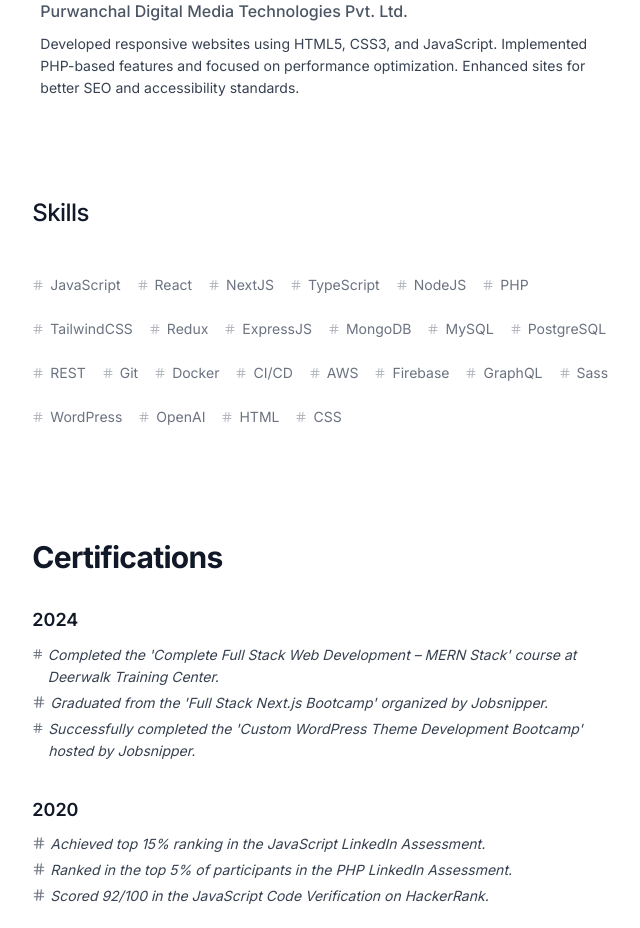
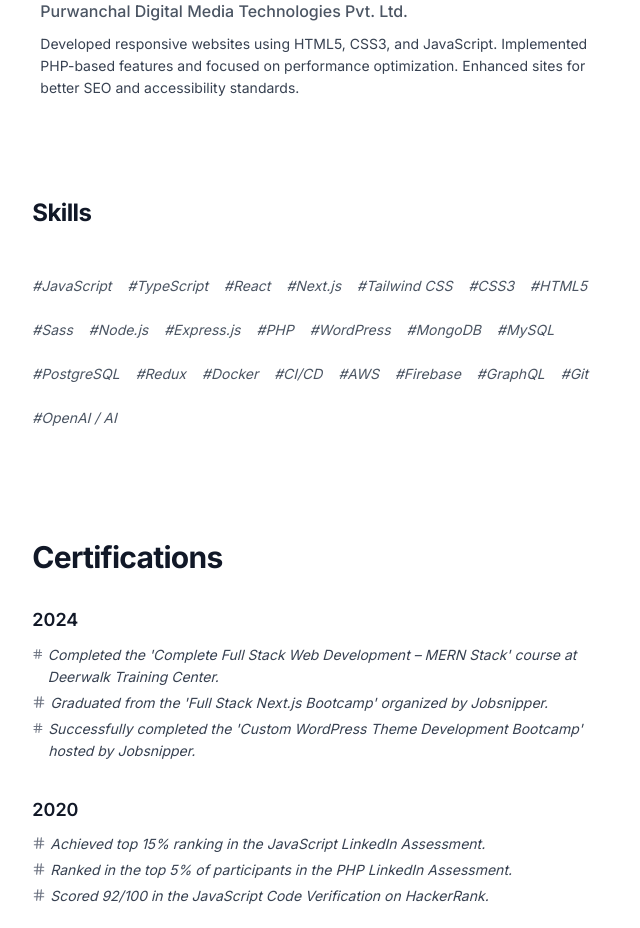
Before and after one commit to pradipchaudhary/portfolio.v3, a Next.js app: page / in a window 1280 px wide. Shown: the part 2180-3108 px from the top of the page, without its empty margins (493-1133 px from the left). Built offline with nearby package versions, Linux system fonts and the light colour scheme.

Commit message:
fixed skill item section

```diff
--- a/components/sections/skills/Skills.tsx
+++ b/components/sections/skills/Skills.tsx
@@ -1,220 +1,258 @@
 "use client";
 
 import React, { useState } from "react";
-import { Hash, Code, Atom, Server, Database, Zap, GitBranch } from "lucide-react";
+import { Workflow } from "lucide-react";
 import { motion, AnimatePresence } from "framer-motion";
+import {
+  SiJavascript,
+  SiReact,
+  SiNextdotjs,
+  SiTypescript,
+  SiNodedotjs,
+  SiExpress,
+  SiMongodb,
+  SiMysql,
+  SiPostgresql,
+  SiTailwindcss,
+  SiRedux,
+  SiDocker,
+  SiFirebase,
+  SiGraphql,
+  SiHtml5,
+  SiGit,
+  SiOpenai,
+} from "react-icons/si";
+import { FaAmazon, FaCss3, FaWordpress } from "react-icons/fa";
+import { DiPhp } from "react-icons/di";
+import { FaSass } from "react-icons/fa6";
 
-// Skills with trending and in-demand topics
+// Skills array organized by category with brand colors
 const skills = [
+  // Frontend
   {
     name: "JavaScript",
-    icon: <Code className="w-4 h-4 text-yellow-500" />,
+    icon: <SiJavascript className="w-5 h-5 text-yellow-500" />,
+    description: "Core language for building dynamic web apps.",
     topics: ["Promises", "Async/Await", "Functional Programming", "ES6+", "DOM Manipulation", "Event Loop", "Modules", "Fetch API", "Error Handling"],
   },
   {
+    name: "TypeScript",
+    icon: <SiTypescript className="w-5 h-5 text-blue-600" />,
+    description: "Typed JavaScript for scalability and safety.",
+    topics: ["Types", "Interfaces", "Generics", "Utility Types", "Type Guards", "TS Config", "Advanced Typing"],
+  },
+  {
     name: "React",
-    icon: <Atom className="w-4 h-4 text-cyan-500" />,
+    icon: <SiReact className="w-5 h-5 text-cyan-500" />,
+    description: "Component-based UI library for building web apps.",
     topics: ["Hooks", "Context", "Routing", "State Management", "React Query", "Suspense", "React 18 Features", "Performance Optimization"],
   },
   {
-    name: "NextJS",
-    icon: <Atom className="w-4 h-4 text-gray-800" />,
+    name: "Next.js",
+    icon: <SiNextdotjs className="w-5 h-5 text-black" />,
+    description: "Fullstack React framework for production apps.",
     topics: ["SSR", "SSG", "ISR", "API Routes", "Middleware", "NextAuth", "Image Optimization", "SEO Best Practices"],
   },
   {
-    name: "TypeScript",
-    icon: <Code className="w-4 h-4 text-blue-600" />,
-    topics: ["Types", "Interfaces", "Generics", "Utility Types", "Type Guards", "TS Config", "Advanced Typing"],
+    name: "Tailwind CSS",
+    icon: <SiTailwindcss className="w-5 h-5 text-sky-400" />,
+    description: "Utility-first CSS framework for rapid UI development.",
+    topics: ["Utilities", "Responsive Design", "Flex/Grid", "Animations", "Dark Mode", "Custom Themes", "Transitions", "Pro Plugins"],
   },
   {
-    name: "NodeJS",
-    icon: <Server className="w-4 h-4 text-green-500" />,
+    name: "CSS3",
+    icon: <FaCss3 className="w-5 h-5 text-blue-500" />,
+    description: "Styling web pages and layouts.",
+    topics: ["Flexbox", "Grid", "Animations", "Transitions", "Responsive Design", "Variables", "Pseudo-classes", "Media Queries"],
+  },
+  {
+    name: "HTML5",
+    icon: <SiHtml5 className="w-5 h-5 text-orange-500" />,
+    description: "Markup language for structuring web content.",
+    topics: ["Tags", "Forms", "Semantic HTML", "Accessibility", "SEO", "Media Elements", "Canvas", "Web Components"],
+  },
+  {
+    name: "Sass",
+    icon: <FaSass className="w-5 h-5 text-pink-300" />,
+    description: "CSS preprocessor for enhanced styling capabilities.",
+    topics: ["Variables", "Mixins", "Nesting", "Partials", "Inheritance", "Functions", "Loops", "Responsive Design"],
+  },
+
+  // Backend
+  {
+    name: "Node.js",
+    icon: <SiNodedotjs className="w-5 h-5 text-green-600" />,
+    description: "Backend runtime for building scalable applications.",
     topics: ["Express", "REST APIs", "GraphQL APIs", "Event Loop", "Streams", "File System", "JWT Auth", "WebSockets", "Error Handling"],
   },
   {
+    name: "Express.js",
+    icon: <SiExpress className="w-5 h-5 text-gray-800" />,
+    description: "Minimalist backend framework for Node.js.",
+    topics: ["Middleware", "Routing", "Error Handling", "JWT Auth", "REST APIs", "CORS", "Validation", "Express Generator"],
+  },
+  {
     name: "PHP",
-    icon: <Code className="w-4 h-4 text-purple-600" />,
+    icon: <DiPhp className="w-5 h-5 text-purple-600" />,
+    description: "Server-side scripting language for web development.",
     topics: ["OOP", "Laravel", "Composer", "MVC", "Routing", "Blade Templates", "Eloquent ORM", "Authentication", "REST API"],
   },
   {
-    name: "TailwindCSS",
-    icon: <Zap className="w-4 h-4 text-blue-400" />,
-    topics: ["Utilities", "Responsive Design", "Flex/Grid", "Animations", "Dark Mode", "Custom Themes", "Transitions", "Pro Plugins"],
+    name: "WordPress",
+    icon: <FaWordpress className="w-5 h-5 text-blue-700" />,
+    description: "Content management system for building websites.",
+    topics: ["Themes", "Plugins", "Custom Post Types", "Gutenberg", "REST API", "WooCommerce", "Security", "SEO"],
   },
-  {
-    name: "Redux",
-    icon: <Atom className="w-4 h-4 text-purple-500" />,
-    topics: ["Store", "Reducers", "Actions", "Redux Toolkit", "Middleware", "Async Thunks", "State Normalization", "React-Redux Hooks"],
-  },
-  {
-    name: "ExpressJS",
-    icon: <Server className="w-4 h-4 text-gray-700" />,
-    topics: ["Middleware", "Routing", "Error Handling", "JWT Auth", "REST APIs", "CORS", "Validation", "Express Generator"],
-  },
+
+  // Databases
   {
     name: "MongoDB",
-    icon: <Database className="w-4 h-4 text-green-700" />,
+    icon: <SiMongodb className="w-5 h-5 text-green-700" />,
+    description: "NoSQL database for flexible and scalable data storage.",
     topics: ["Collections", "Queries", "Indexes", "Aggregation", "Transactions", "Mongoose", "Data Modeling", "Replication", "Sharding"],
   },
   {
     name: "MySQL",
-    icon: <Database className="w-4 h-4 text-blue-600" />,
-    topics: ["Tables", "Joins", "Stored Procedures", "Indexes", "Transactions", "Triggers", "Views", "Performance Tuning"],
+    icon: <SiMysql className="w-5 h-5 text-blue-600" />,
+    description: "Relational database for structured data.",
+    topics: ["Tables", "Joins", "Stored Procedures", "Indexes", "Transactions", "Normalization", "Triggers", "Views", "Performance Tuning"],
   },
   {
     name: "PostgreSQL",
-    icon: <Database className="w-4 h-4 text-indigo-600" />,
+    icon: <SiPostgresql className="w-5 h-5 text-indigo-600" />,
+    description: "Advanced SQL database for large-scale applications.",
     topics: ["Schemas", "Indexes", "Transactions", "Views", "Stored Procedures", "Full-Text Search", "JSON Support", "PostGIS"],
   },
+
+  // State Management
   {
-    name: "REST",
-    icon: <Code className="w-4 h-4 text-gray-600" />,
-    topics: ["GET/POST/PUT/DELETE", "Stateless", "JSON", "Authentication", "Rate Limiting", "Caching", "Versioning", "Error Handling"],
+    name: "Redux",
+    icon: <SiRedux className="w-5 h-5 text-purple-500" />,
+    description: "State management for React applications.",
+    topics: ["Store", "Reducers", "Actions", "Redux Toolkit", "Middleware", "Async Thunks", "State Normalization", "React-Redux Hooks"],
   },
-  {
-    name: "Git",
-    icon: <GitBranch className="w-4 h-4 text-orange-500" />,
-    topics: ["Commit", "Branching", "Merge", "Rebase", "GitHub", "GitLab", "Version Control Workflow", "Pull Requests", "CI/CD Integration"],
-  },
+
+  // DevOps / CI-CD / Containerization
   {
     name: "Docker",
-    icon: <Code className="w-4 h-4 text-blue-500" />,
+    icon: <SiDocker className="w-5 h-5 text-blue-500" />,
+    description: "Containerization for consistent development and deployment.",
     topics: ["Containers", "Images", "Volumes", "Docker Compose", "Networking", "Dockerfile", "Container Orchestration", "Deployment"],
   },
   {
     name: "CI/CD",
-    icon: <Zap className="w-4 h-4 text-green-400" />,
+    icon: <Workflow className="w-5 h-5 text-green-400" />,
+    description: "Continuous Integration and Continuous Deployment practices.",
     topics: ["Pipeline", "GitHub Actions", "GitLab CI", "Jenkins", "Deployment", "Testing Automation", "Build Scripts", "Monitoring"],
   },
+
+  // Cloud
   {
     name: "AWS",
-    icon: <Server className="w-4 h-4 text-orange-400" />,
+    icon: <FaAmazon className="w-5 h-5 text-orange-400" />,
+    description: "Cloud computing and infrastructure services.",
     topics: ["S3", "Lambda", "EC2", "CloudFront", "RDS", "DynamoDB", "API Gateway", "IAM", "Serverless"],
   },
   {
     name: "Firebase",
-    icon: <Zap className="w-4 h-4 text-yellow-400" />,
+    icon: <SiFirebase className="w-5 h-5 text-yellow-400" />,
+    description: "Backend-as-a-service for web and mobile apps.",
     topics: ["Auth", "Firestore", "Hosting", "Functions", "Realtime DB", "Cloud Messaging", "Storage", "Security Rules"],
   },
+
+  // API / AI
   {
     name: "GraphQL",
-    icon: <Code className="w-4 h-4 text-pink-500" />,
+    icon: <SiGraphql className="w-5 h-5 text-pink-500" />,
+    description: "Flexible API query language for fetching data.",
     topics: ["Queries", "Mutations", "Resolvers", "Apollo Client", "Subscriptions", "Schema Design", "Performance Optimization"],
   },
   {
-    name: "Sass",
-    icon: <Zap className="w-4 h-4 text-pink-300" />,
-    topics: ["Variables", "Mixins", "Nesting", "Partials", "Inheritance", "Functions", "Loops", "Responsive Design"],
+    name: "Git",
+    icon: <SiGit className="w-5 h-5 text-orange-500" />,
+    description: "Version control system for source code management.",
+    topics: ["Commit", "Branching", "Merge", "Rebase", "GitHub", "GitLab", "Version Control Workflow", "Pull Requests", "CI/CD Integration"],
   },
   {
-    name: "WordPress",
-    icon: <Code className="w-4 h-4 text-blue-700" />,
-    topics: ["Themes", "Plugins", "Custom Post Types", "Gutenberg", "REST API", "WooCommerce", "Security", "SEO"],
-  },
-  {
-    name: "OpenAI",
-    icon: <Zap className="w-4 h-4 text-purple-400" />,
+    name: "OpenAI / AI",
+    icon: <SiOpenai className="w-5 h-5 text-purple-600" />,
+    description: "Artificial Intelligence tools and APIs.",
     topics: ["API Integration", "ChatGPT", "Embeddings", "Fine-tuning", "Prompt Engineering", "Generative AI", "Automation"],
-  },
-  {
-    name: "HTML",
-    icon: <Code className="w-4 h-4 text-orange-500" />,
-    topics: ["Tags", "Forms", "Semantic HTML", "Accessibility", "SEO", "Media Elements", "Canvas", "Web Components"],
-  },
-  {
-    name: "CSS",
-    icon: <Zap className="w-4 h-4 text-blue-500" />,
-    topics: ["Flexbox", "Grid", "Animations", "Transitions", "Responsive Design", "Variables", "Pseudo-classes", "Media Queries"],
   },
 ];
 
 
+const tooltipVariants = {
+  hidden: { opacity: 0, y: -10 },
+  visible: { opacity: 1, y: 0 },
+};
 
 const Skills = () => {
-  const [active, setActive] = useState<number | null>(null);
+  const [hoveredIndex, setHoveredIndex] = useState<number | null>(null);
 
   return (
-    <section id="skills" className="max-w-3xl mx-auto py-16">
-      <h2 className="text-2xl font-medium text-gray-900 mb-10 tracking-tight">
-        Skills
-      </h2>
+    <section className="max-w-4xl mx-auto py-16 relative">
+      <h2 className="text-2xl font-bold text-gray-900 mb-10 tracking-tight">Skills</h2>
 
       <div className="flex flex-wrap gap-4">
-        {skills.map((skill, index: number) => (
-          <motion.div
+        {skills.map((skill, index) => (
+          <div
             key={index}
             className="relative"
-            onMouseEnter={() => setActive(index)}
-            onMouseLeave={() => setActive(null)}
+            onMouseEnter={() => setHoveredIndex(index)}
+            onMouseLeave={() => setHoveredIndex(null)}
           >
-            {/* Skill Tag */}
-            <motion.span
-              whileHover={{ y: -2 }}
-              whileTap={{ scale: 0.96 }}
-              className="group inline-flex items-center gap-1.5 text-sm cursor-pointer
-              text-gray-500 hover:text-gray-900 transition-colors duration-200"
-            >
-              <Hash className="w-3 h-3 opacity-50 group-hover:opacity-100 transition" />
-              {skill.name}
-            </motion.span>
 
-            {/* Tooltip */}
+            <span className="inline-flex items-center gap-1.5 text-sm cursor-pointer text-gray-600 hover:text-blue-700 italic">
+              #{skill.name}
+            </span>
+
+            {/* Animated Tooltip */}
             <AnimatePresence>
-              {active === index && (
+              {hoveredIndex === index && (
                 <motion.div
-                  initial={{ opacity: 0, y: 16 }}
-                  animate={{ opacity: 1, y: 0 }}
-                  exit={{ opacity: 0, y: 10 }}
-                  transition={{ type: "spring", stiffness: 200, damping: 22 }}
-                  className="absolute left-1/2 -translate-x-1/2 bottom-full mb-6 z-50 pointer-events-none"
+                  initial="hidden"
+                  animate="visible"
+                  exit="hidden"
+                  variants={tooltipVariants}
+                  transition={{ duration: 0.2 }}
+                  className="absolute bottom-full left-0 -translate-x-1/2 mb-3 w-72 z-50"
                 >
-                  <motion.div
-                    initial={{ scale: 0.96 }}
-                    animate={{ scale: 1 }}
-                    exit={{ scale: 0.96 }}
-                    transition={{ duration: 0.2 }}
-                    className="min-w-[220px] rounded-lg border border-gray-200/80 px-4 py-3 bg-white/70 backdrop-blur-md"
-                  >
+                  <div className="relative bg-white border border-gray-200 rounded-xl px-4 py-3 backdrop-blur-md">
+                    {/* Arrow pointing down on left side */}
+                    <div
+                      className="absolute bottom-[-6px] left-10 w-3 h-3 rotate-45 bg-white border-r border-b border-gray-200"
+                    // style={{ left: "10px" }} // fixed to left side
+                    />
 
-                    {/* Header */}
-                    <div className="flex items-center gap-2 mb-3">
-                      <div className="opacity-80">{skill.icon}</div>
-                      <span className="text-sm font-medium text-gray-900">
-                        {skill.name}
-                      </span>
+                    {/* Icon + Name + Description */}
+                    <div className="flex items-start gap-3 mb-3">
+                      <div className="p-2 rounded-full bg-gray-100 shadow-sm">
+                        {skill.icon}
+                      </div>
+                      <div className="flex-1">
+                        <h3 className="text-md font-semibold text-gray-900">
+                          {skill.name}
+                        </h3>
+                        <p className="text-[12px] text-gray-500">
+                          {skill.description}
+                        </p>
+                      </div>
                     </div>
 
-                    {/* Topics List */}
-                    <motion.ul
-                      initial="hidden"
-                      animate="visible"
-                      variants={{
-                        visible: {
-                          transition: { staggerChildren: 0.04 },
-                        },
-                      }}
-                      className="space-y-1"
-                    >
-                      {skill.topics.map((topic, i: number) => (
-                        <motion.li
-                          key={i}
-                          variants={{
-                            hidden: { opacity: 0, x: -6 },
-                            visible: { opacity: 1, x: 0 },
-                          }}
-                          className="text-[12px] text-gray-600 tracking-tight"
-                        >
-                          {topic}
-                        </motion.li>
+                    {/* Topics */}
+                    <div className="flex flex-wrap gap-1.5 mt-2">
+                      {skill.topics.map((topic, i) => (
+                        <span key={i} className="text-[13px] italic cursor-pointer  px-2 text-gray-500 hover:text-blue-700">
+                          #{topic}
+                        </span>
                       ))}
-                    </motion.ul>
-
-                  </motion.div>
+                    </div>
+                  </div>
                 </motion.div>
               )}
             </AnimatePresence>
-
-          </motion.div>
+          </div>
         ))}
       </div>
     </section>
--- a/package.json
+++ b/package.json
@@ -24,7 +24,7 @@
     "next": "15.1.11",
     "react": "^18.3.1",
     "react-dom": "^18.3.1",
-    "react-icons": "^5.4.0",
+    "react-icons": "^5.6.0",
     "react-redux": "^9.2.0",
     "tailwind-merge": "^2.5.5",
     "tailwindcss-animate": "^1.0.7",
```
Also changed, not shown: 1 other file (tests, documents, lock files or other folders).
